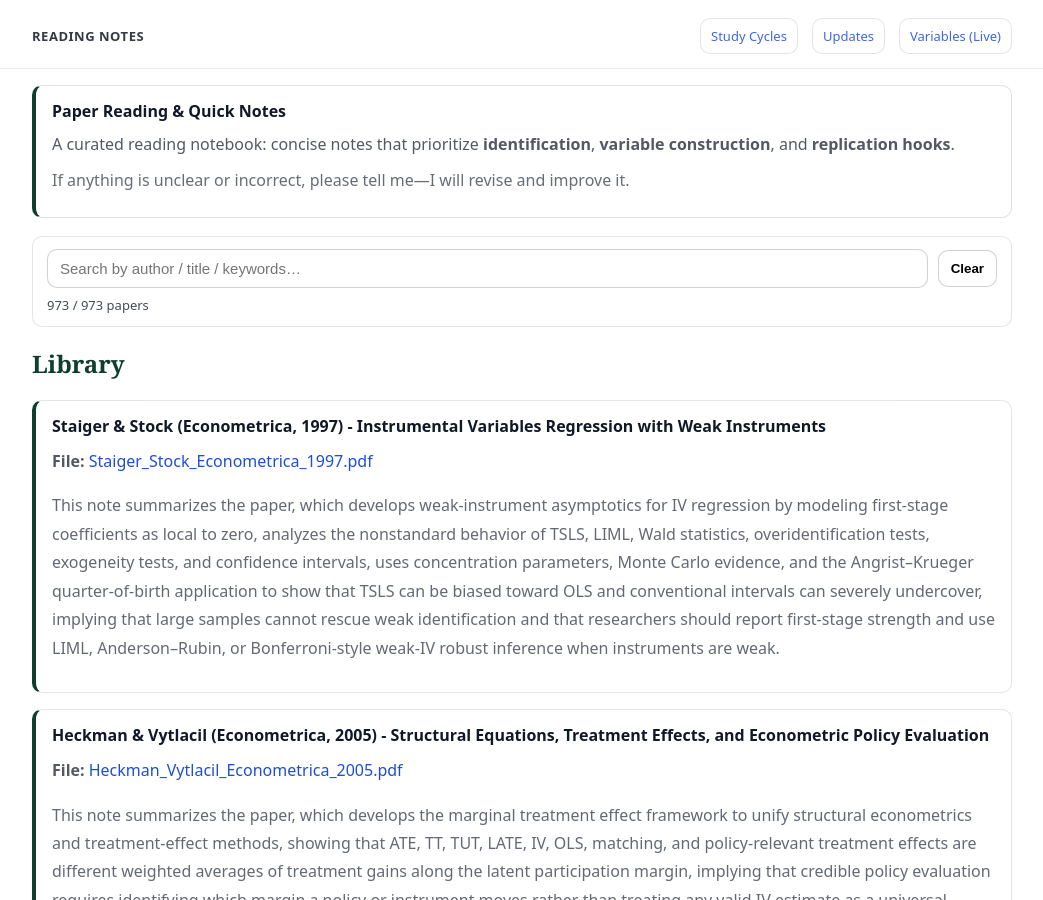
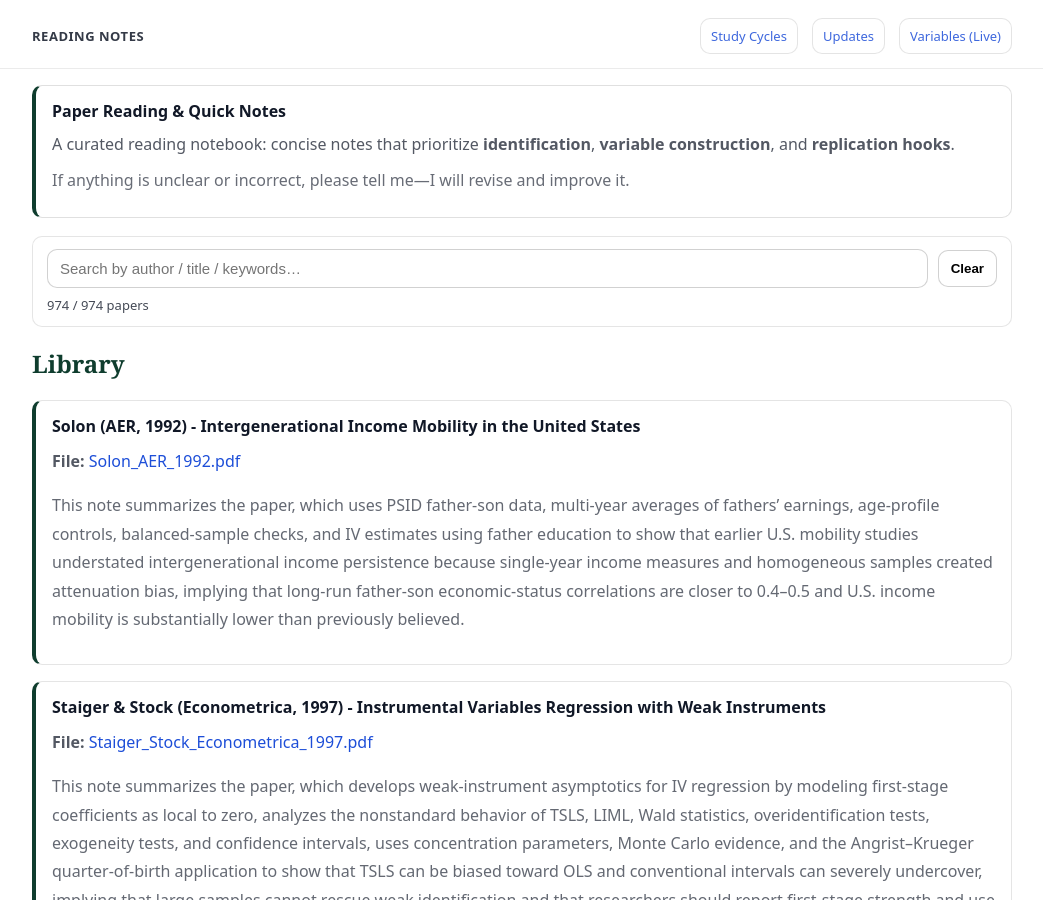
Before and after one commit to yaxinzn/study-archive, a Jekyll site: the page built from reading/index.md, in a window 1280 px wide and 900 px high. Shown: the whole window, without its empty margins (118-1161 px from the left). Built offline with Jekyll 4.4.1, drawn with Linux system fonts in a browser that asks for light colours.

Commit message:
Reading: add/update Solon_AER_1992.pdf

```diff
--- a/_data/reading.yml
+++ b/_data/reading.yml
@@ -1,3 +1,7 @@
+- title: "Solon (AER, 1992) - Intergenerational Income Mobility in the United States"
+  file: "Solon_AER_1992.pdf"
+  desc: "This note summarizes the paper, which uses PSID father-son data, multi-year averages of fathers’ earnings, age-profile controls, balanced-sample checks, and IV estimates using father education to show that earlier U.S. mobility studies understated intergenerational income persistence because single-year income measures and homogeneous samples created attenuation bias, implying that long-run father-son economic-status correlations are closer to 0.4–0.5 and U.S. income mobility is substantially lower than previously believed."
+
 - title: "Staiger & Stock (Econometrica, 1997) - Instrumental Variables Regression with Weak Instruments"
   file: "Staiger_Stock_Econometrica_1997.pdf"
   desc: "This note summarizes the paper, which develops weak-instrument asymptotics for IV regression by modeling first-stage coefficients as local to zero, analyzes the nonstandard behavior of TSLS, LIML, Wald statistics, overidentification tests, exogeneity tests, and confidence intervals, uses concentration parameters, Monte Carlo evidence, and the Angrist–Krueger quarter-of-birth application to show that TSLS can be biased toward OLS and conventional intervals can severely undercover, implying that large samples cannot rescue weak identification and that researchers should report first-stage strength and use LIML, Anderson–Rubin, or Bonferroni-style weak-IV robust inference when instruments are weak."
```
Also changed, not shown: 1 other file.
